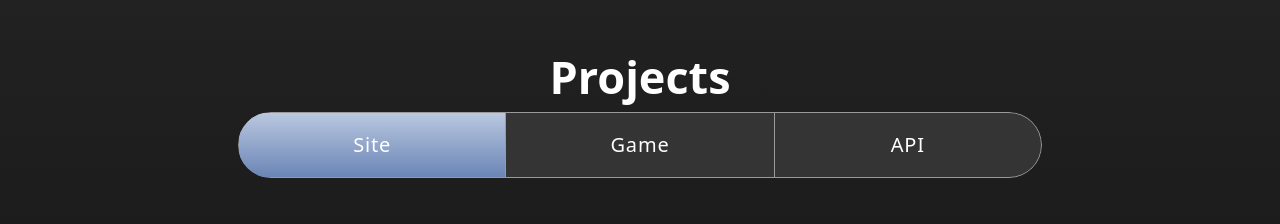
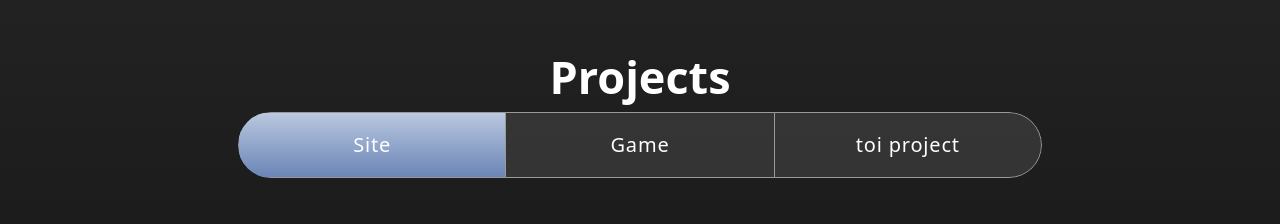
Before and after one commit to Dongsusin/03-portfolio, a React (Create React App) app: page / in a window 1280 px wide. Shown: the part 1305-1529 px from the top of the page. Built offline with nearby package versions, Linux system fonts and the light colour scheme.

Commit message:
title change

```diff
--- a/src/components/Projects.js
+++ b/src/components/Projects.js
@@ -143,7 +143,7 @@
                         <Nav.Link eventKey="second">Game</Nav.Link>
                       </Nav.Item>
                       <Nav.Item>
-                        <Nav.Link eventKey="third">API</Nav.Link>
+                        <Nav.Link eventKey="third">toi project</Nav.Link>
                       </Nav.Item>
                     </Nav>
                     <Tab.Content
```
